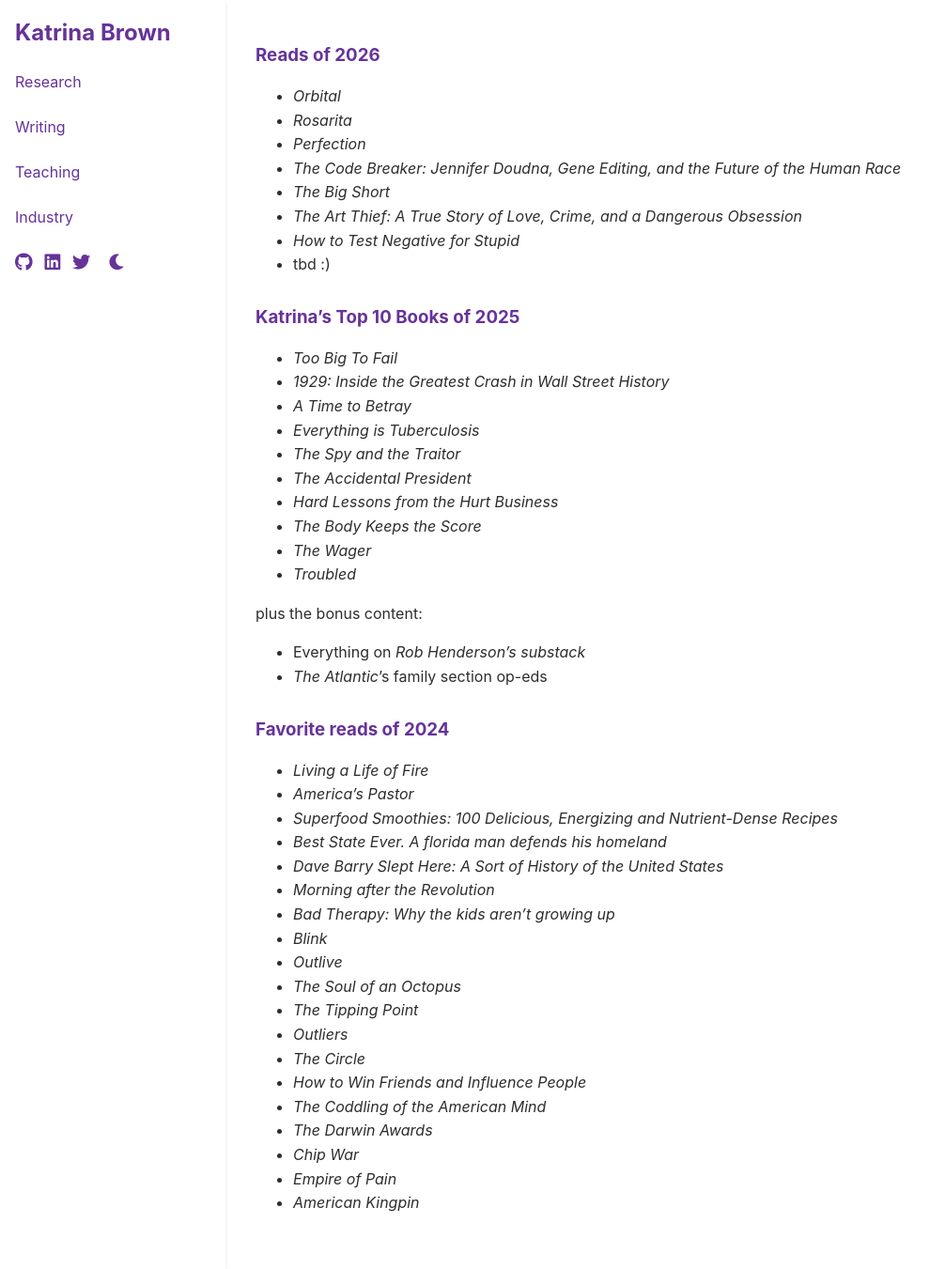
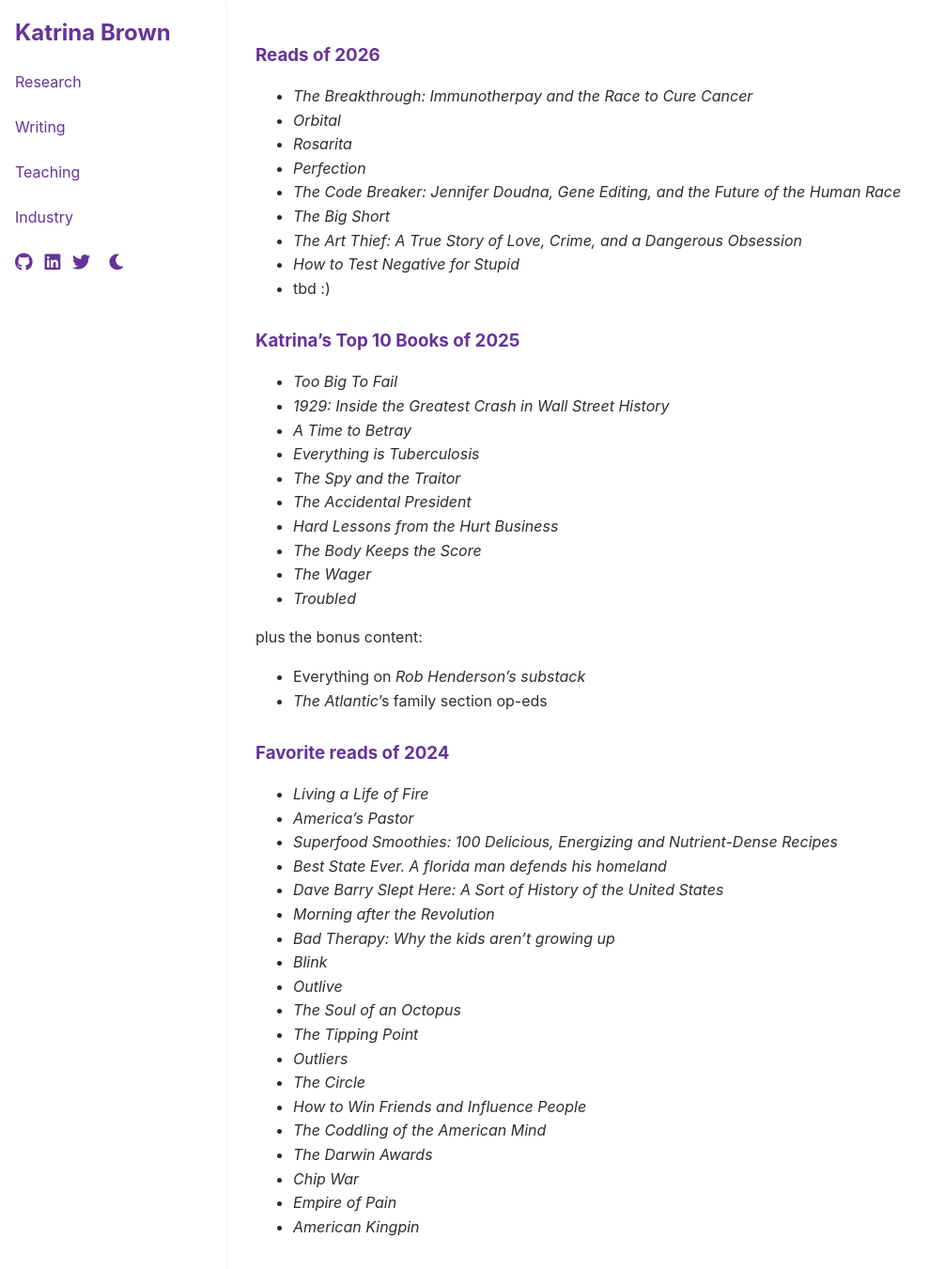
Before and after one commit to brownkat6/katrinarbrown, a Jekyll site: the page built from docs/reading.md, in a window 1280 px wide and 1351 px high. Shown: the whole window at 94% size, without its empty margins (0-1006 px from the left). Built offline with Jekyll 4.4.1, drawn with Linux system fonts in a browser that asks for light colours.

Commit message:
add book

```diff
--- a/docs/reading.md
+++ b/docs/reading.md
@@ -3,6 +3,7 @@ layout: default
 title: Reading
 ---
 ### Reads of 2026
+- *The Breakthrough: Immunotherpay and the Race to Cure Cancer*
 - *Orbital*
 - *Rosarita*
 - *Perfection*
```
